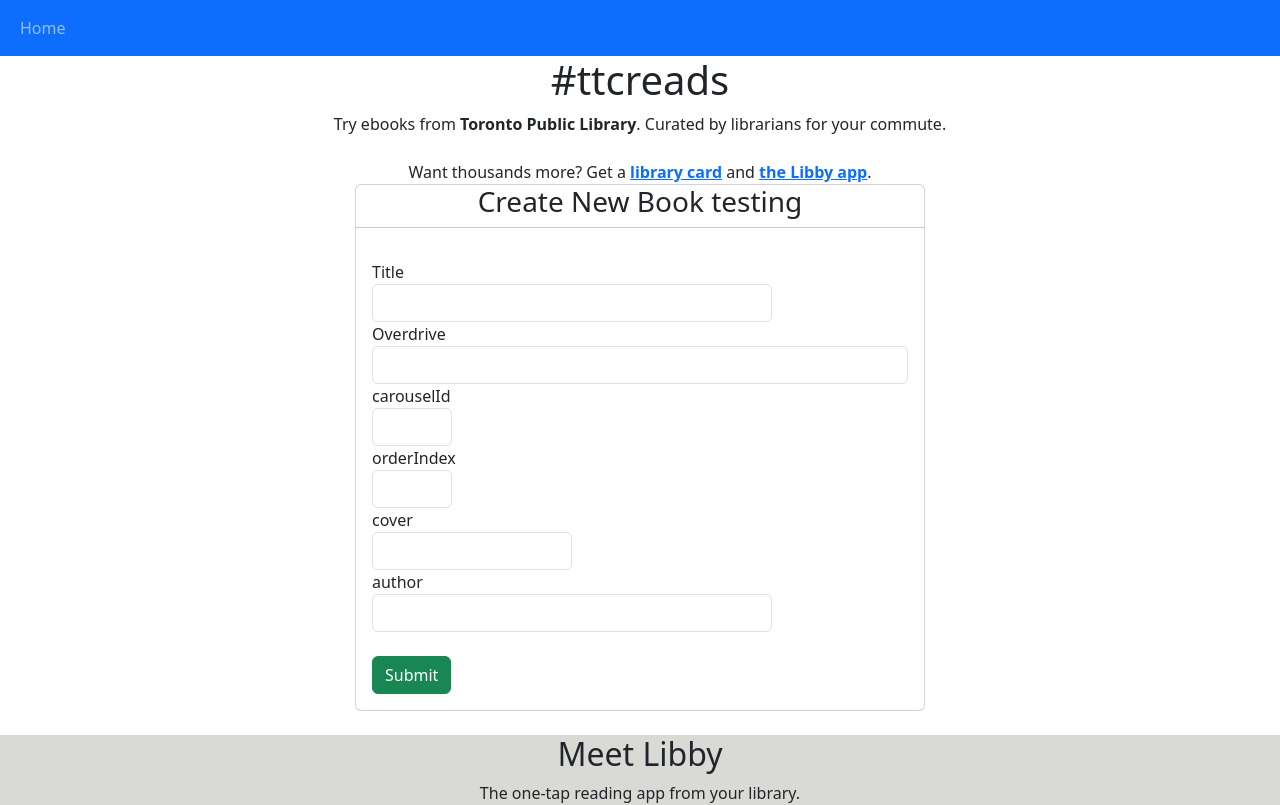
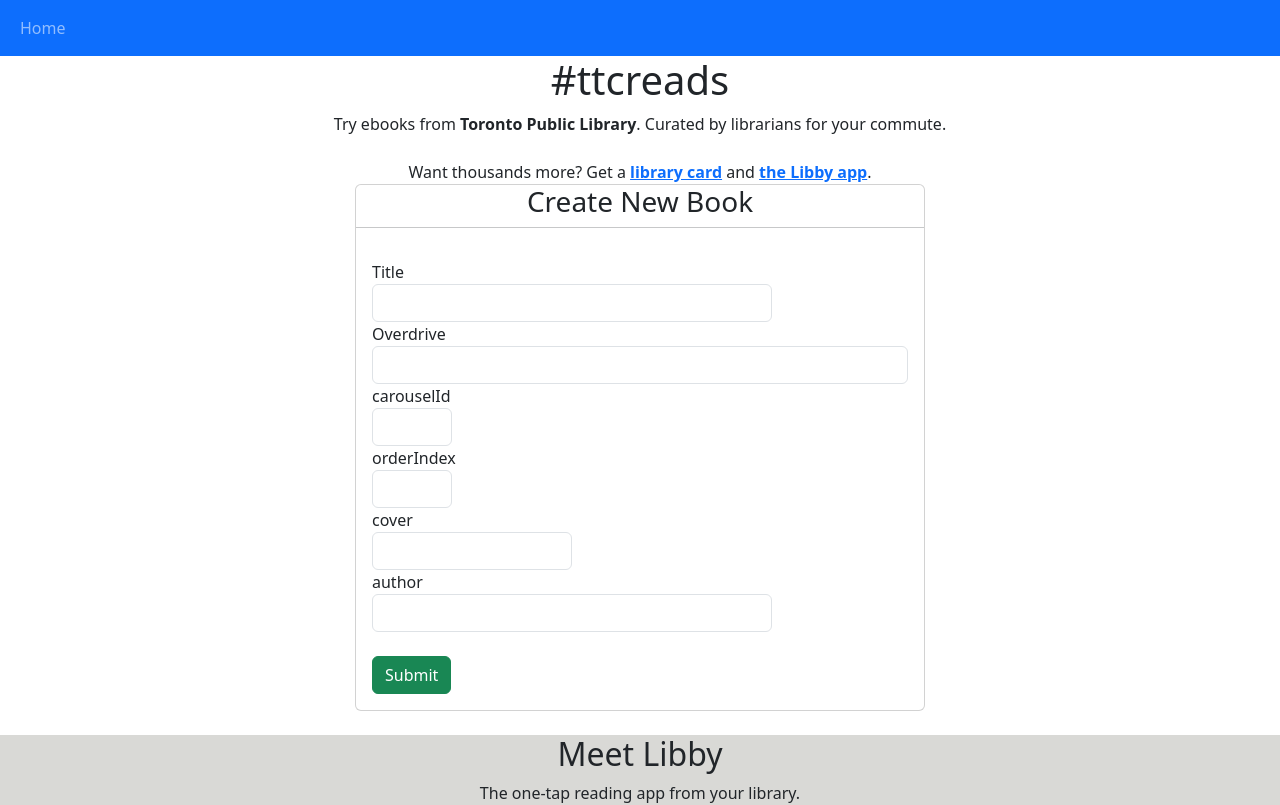
Before and after one commit to trabbis/angular12-crud2, an Angular app: page /create-book in a window 1280 px wide. Shown: the top 805 px of the page. Built offline with nearby package versions, Linux system fonts and the light colour scheme.

Commit message:
remaing ones?

```diff
--- a/src/app/book-list/book-list.component.html
+++ b/src/app/book-list/book-list.component.html
@@ -1,7 +1,7 @@
 <div class="container">
     <!-- Mystery Books Section -->
     <div class="row mb-4">
-        <h2>Solve the Mystery testing3</h2>
+        <h2>Solve the Mystery testing34</h2>
         <div id="mysteryCarousel" class="carousel slide" data-bs-ride="carousel">
             <div class="carousel-inner">
                 <div class="carousel-item" *ngFor="let group of mysteryBooks | chunk:4; let first = first" [class.active]="first">
--- a/src/app/create-book/create-book.component.html
+++ b/src/app/create-book/create-book.component.html
@@ -1,7 +1,7 @@
 <div class="row">
     <div class="card col-md-6 offset-md-3 offset-md-3">
         <div class="row">
-            <h3 class="text-center"> Create New Book testing</h3>
+            <h3 class="text-center"> Create New Book </h3>
             <hr />
             <div class="card-body">
                 <form (ngSubmit)="onSubmit()">
```
